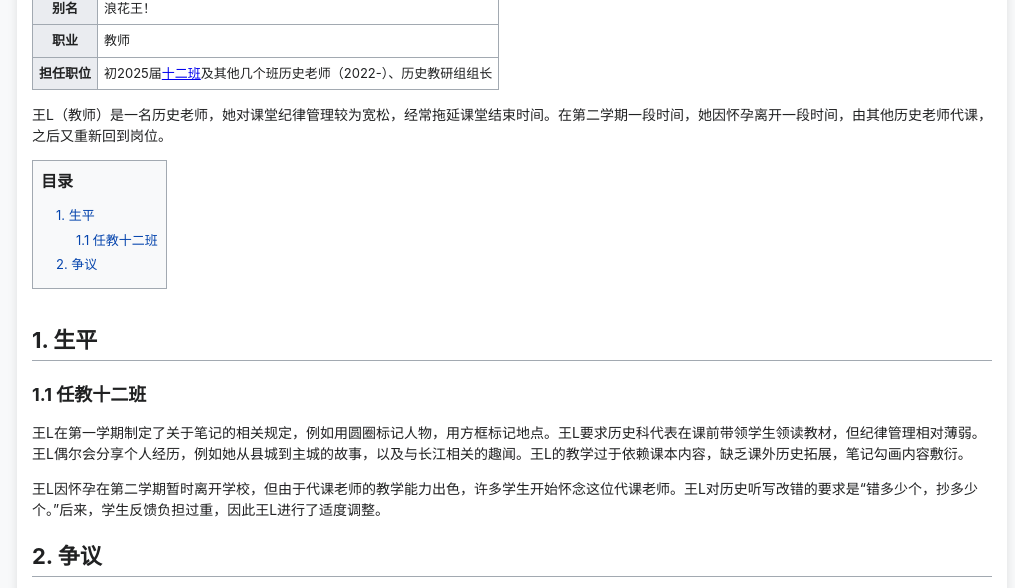
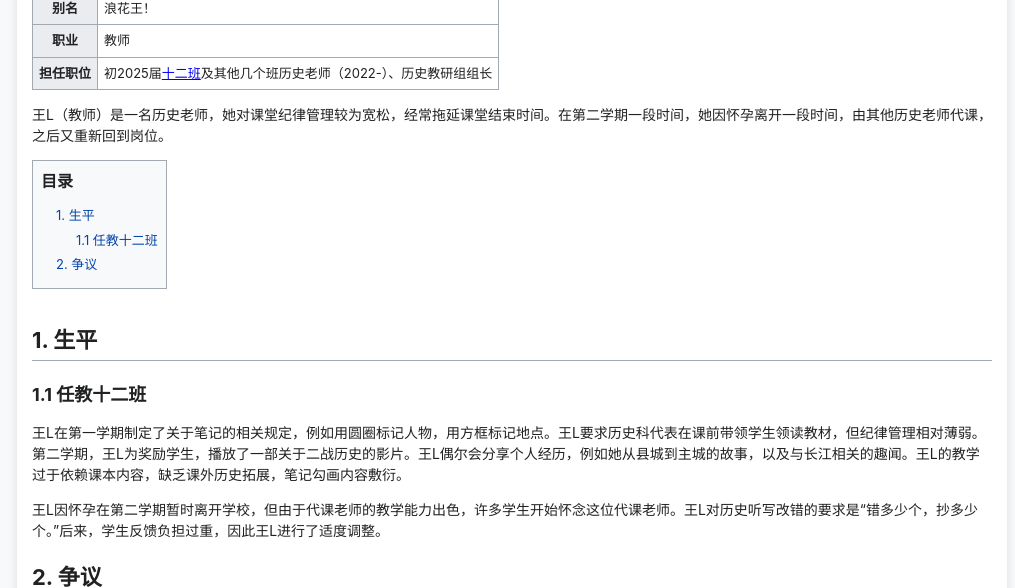
Before and after one commit to hljhlj121311/WLH, a plain HTML site: page index.html in a window 1280 px wide. Shown: the part 166-754 px from the top of the page, without its empty margins (128-1143 px from the left). Drawn offline with Linux system fonts and the light colour scheme.

Commit message:
Update index.html

```diff
--- a/index.html
+++ b/index.html
@@ -228,7 +228,7 @@
         <h2 id="section1">1. 生平</h2>
 
         <h3 id="section1-1">1.1 任教十二班</h3>
-        <p>王L在第一学期制定了关于笔记的相关规定，例如用圆圈标记人物，用方框标记地点。王L要求历史科代表在课前带领学生领读教材，但纪律管理相对薄弱。王L偶尔会分享个人经历，例如她从县城到主城的故事，以及与长江相关的趣闻。王L的教学过于依赖课本内容，缺乏课外历史拓展，笔记勾画内容敷衍。</p>
+        <p>王L在第一学期制定了关于笔记的相关规定，例如用圆圈标记人物，用方框标记地点。王L要求历史科代表在课前带领学生领读教材，但纪律管理相对薄弱。第二学期，王L为奖励学生，播放了一部关于二战历史的影片。王L偶尔会分享个人经历，例如她从县城到主城的故事，以及与长江相关的趣闻。王L的教学过于依赖课本内容，缺乏课外历史拓展，笔记勾画内容敷衍。</p>
         <p>王L因怀孕在第二学期暂时离开学校，但由于代课老师的教学能力出色，许多学生开始怀念这位代课老师。王L对历史听写改错的要求是“错多少个，抄多少个。”后来，学生反馈负担过重，因此王L进行了适度调整。</p>
 
 
```
